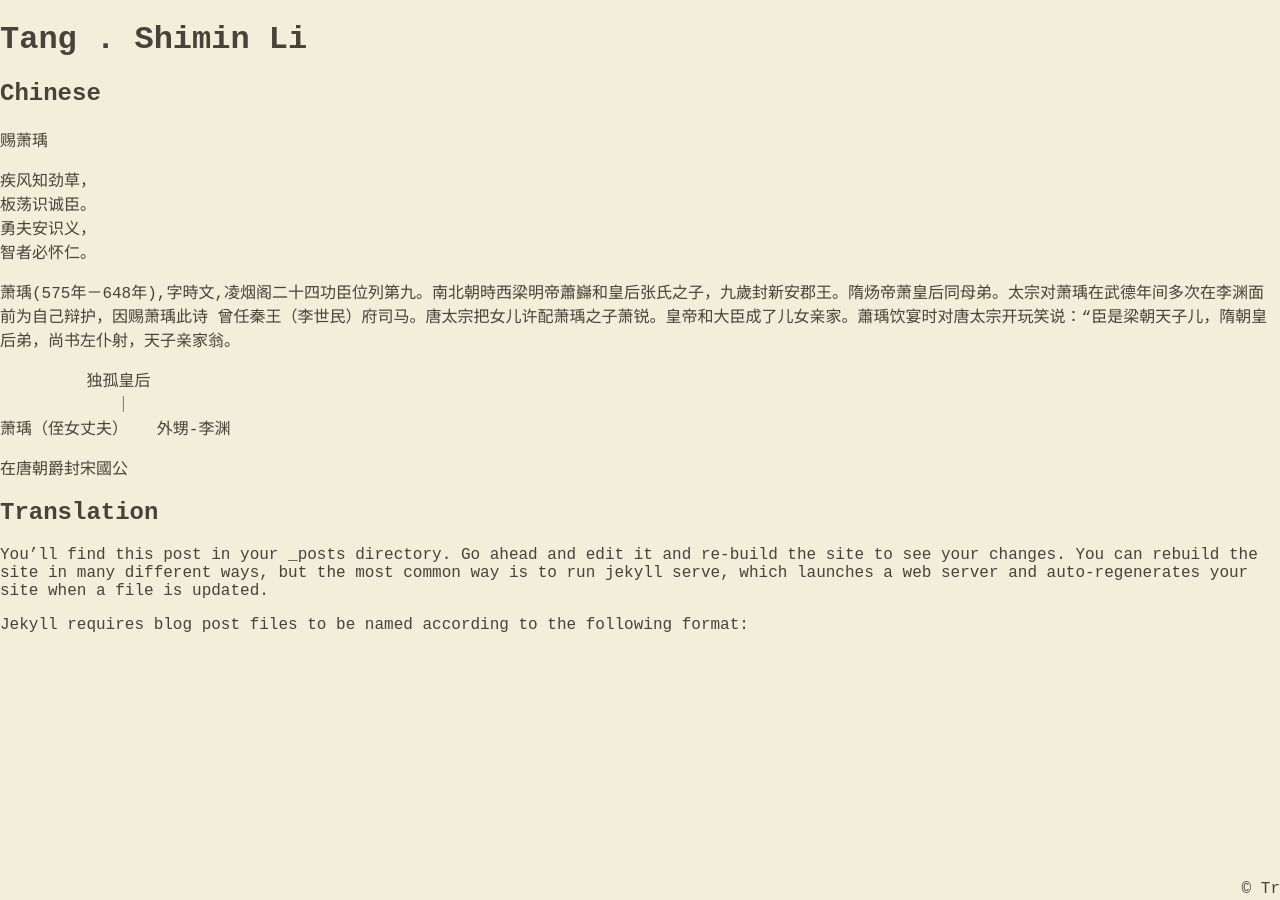
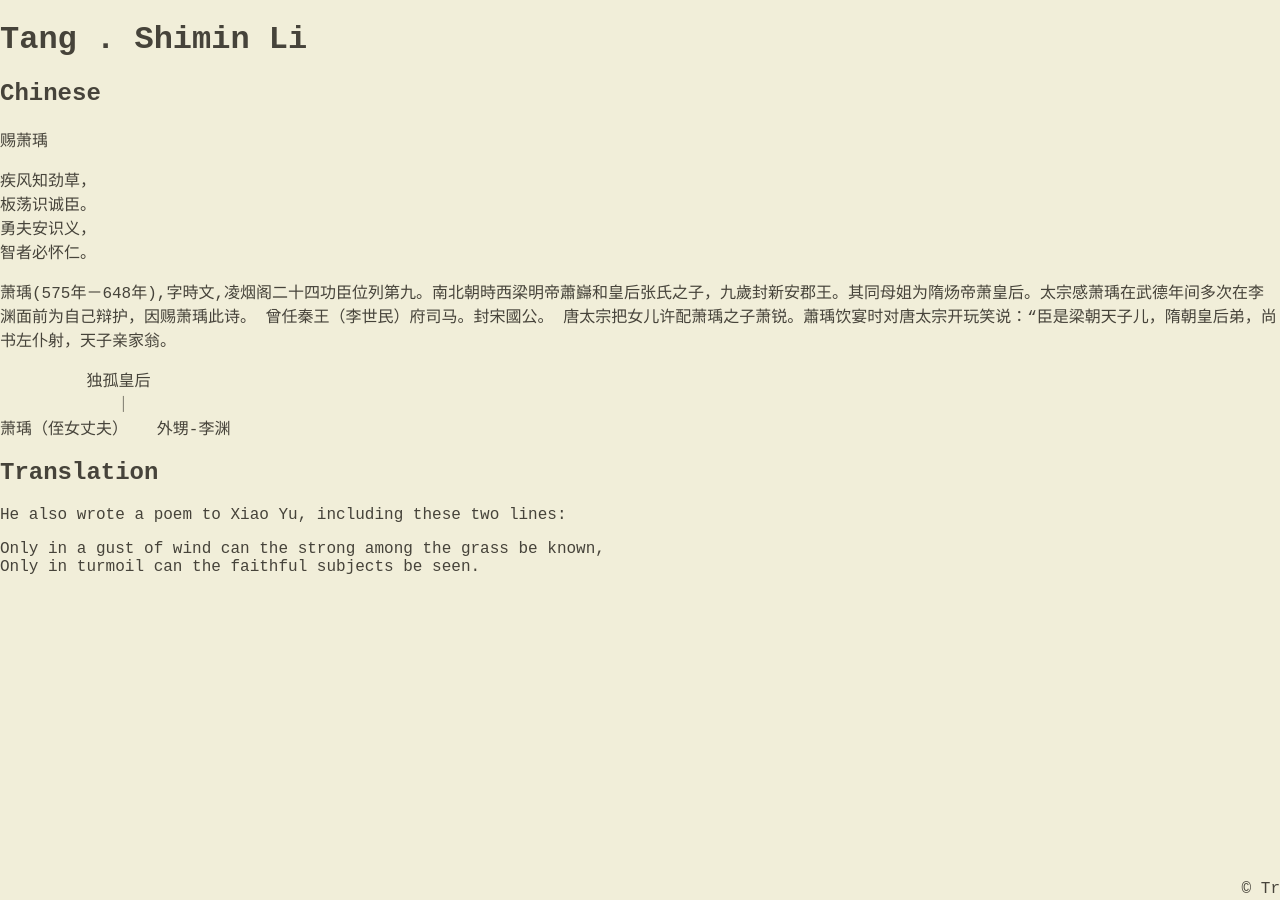
Before and after one commit to Triticum01/Triticum01.github.io, a Jekyll site: the page built from _posts/2022-02-22-Shimin-Li.md, in a window 1280 px wide. Built offline with Jekyll 4.4.1, drawn with Linux system fonts in a browser that asks for light colours; nearby versions of some CDN libraries.

Commit message:
Update 2022-02-22-Shimin-Li.md

```diff
--- a/_posts/2022-02-22-Shimin-Li.md
+++ b/_posts/2022-02-22-Shimin-Li.md
@@ -17,8 +17,8 @@ categories: jekyll update
 智者必怀仁。
 
 
-萧瑀(575年－648年),字時文,凌烟阁二十四功臣位列第九。南北朝時西梁明帝蕭巋和皇后张氏之子，九歲封新安郡王。隋炀帝萧皇后同母弟。太宗对萧瑀在武德年间多次在李渊面前为自己辩护，因赐萧瑀此诗
-曾任秦王（李世民）府司马。唐太宗把女儿许配萧瑀之子萧锐。皇帝和大臣成了儿女亲家。蕭瑀饮宴时对唐太宗开玩笑说：“臣是梁朝天子儿，隋朝皇后弟，尚书左仆射，天子亲家翁。
+萧瑀(575年－648年),字時文,凌烟阁二十四功臣位列第九。南北朝時西梁明帝蕭巋和皇后张氏之子，九歲封新安郡王。其同母姐为隋炀帝萧皇后。太宗感萧瑀在武德年间多次在李渊面前为自己辩护，因赐萧瑀此诗。 曾任秦王（李世民）府司马。封宋國公。
+唐太宗把女儿许配萧瑀之子萧锐。蕭瑀饮宴时对唐太宗开玩笑说：“臣是梁朝天子儿，隋朝皇后弟，尚书左仆射，天子亲家翁。
 
 
 
@@ -29,14 +29,13 @@ categories: jekyll update
                 ｜
     萧瑀（侄女丈夫）   外甥-李渊
 
-在唐朝爵封宋國公
 
 
 
 
 ## Translation
 
-You’ll find this post in your `_posts` directory. Go ahead and edit it and re-build the site to see your changes. You can rebuild the site in
-             `many different ways, but the most common way is to run `jekyll serve`, which launches a web server and auto-regenerates your` site when a file is updated.
+He also wrote a poem to Xiao Yu, including these two lines:
 
-Jekyll requires blog post files to be named according to the following format:
+    Only in a gust of wind can the strong among the grass be known,
+    Only in turmoil can the faithful subjects be seen.
```
